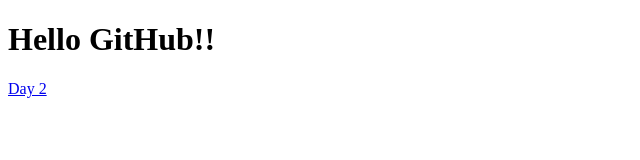
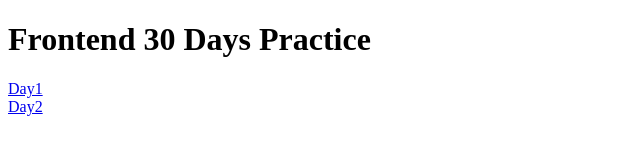
Before and after one commit to Sahasra-builds/Frontend-30-days, a plain HTML site: page index.html in a window 1280 px wide. Shown: the whole page, without its empty margins (0-640 px from the left). Drawn offline with Linux system fonts and the light colour scheme.

Commit message:
Update index.html

```diff
--- a/index.html
+++ b/index.html
@@ -1,11 +1,12 @@
 <!DOCTYPE html>
 <html>
 <head>
-<title>DAY1</title>
+<title>Frontend 30 Days</title>
 </head>
 <body>
-<h1>Hello GitHub!!</h1>
-  <a href=day2.html">Day 2</a><br>
+<h1>Frontend 30 Days Practice</h1>
+
+  <a href=day1.html">Day1</a><br>
+  <a href=day2.html">Day2</a>
 </body>
-
 </html>
```
